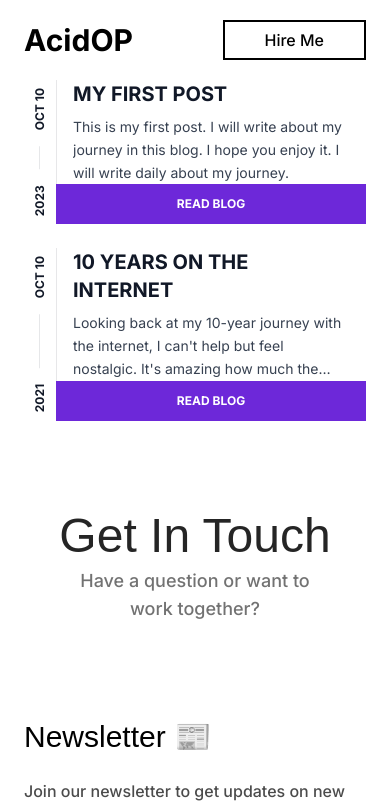
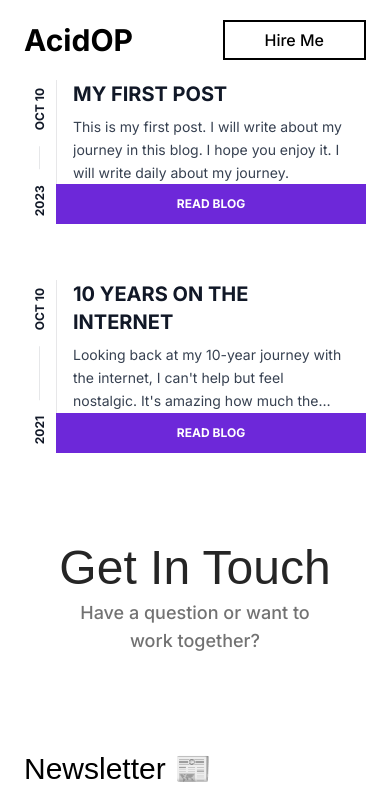
Before and after one commit to AcidOP/portfolio, a Next.js app: page /blogs in a window 390 px wide. Shown: the top 807 px of the page. Built offline with nearby package versions, Linux system fonts and the light colour scheme; a web font is replaced by a local one.

Commit message:
fix: removed next bundle analyzer from prettier and git config

```diff
--- a/src/app/blogs/page.tsx
+++ b/src/app/blogs/page.tsx
@@ -15,6 +15,7 @@ interface BlogPostProps {
 }
 
 // https://www.hyperui.dev/components/marketing/blog-cards
+// TODO: Add cover image in mobile view
 const BlogCard: FC<BlogPostProps> = ({
   cover,
   date,
@@ -29,7 +30,7 @@ const BlogCard: FC<BlogPostProps> = ({
           dateTime='2022-10-10'
           className='flex items-center justify-between gap-4 text-xs font-bold uppercase text-gray-900'
         >
-          <span>{format(new Date(date), 'Y')}</span>
+          <span>{format(new Date(date), 'y')}</span>
           <span className='w-px flex-1 bg-gray-900/10'></span>
           <span>
             {format(new Date(date), 'MMM-d').replaceAll('-', ' ')}
@@ -63,7 +64,7 @@ const BlogCard: FC<BlogPostProps> = ({
         <div className='sm:flex sm:items-end sm:justify-end'>
           <Link
             href={`/blogs/${slug}`}
-            className='block bg-violet-700 px-5 py-3 text-center text-xs font-bold uppercase  text-white transition hover:scale-125 hover:bg-black'
+            className='block bg-violet-700 px-5 py-3 text-center text-xs font-bold uppercase  text-white transition hover:bg-black lg:hover:scale-125'
           >
             Read Blog
           </Link>
@@ -77,7 +78,7 @@ const BlogPage = () => {
   const blogs = allBlogsMeta();
 
   return (
-    <div className='grid grid-cols-1 gap-6 lg:grid-cols-2'>
+    <div className='grid grid-cols-1 gap-14 lg:grid-cols-2 lg:gap-6'>
       {blogs.map(blog => {
         return <BlogCard key={blog.data.slug} {...blog.data} />;
       })}
```
Also changed, not shown: 2 other files (tests, documents, lock files or other folders).
